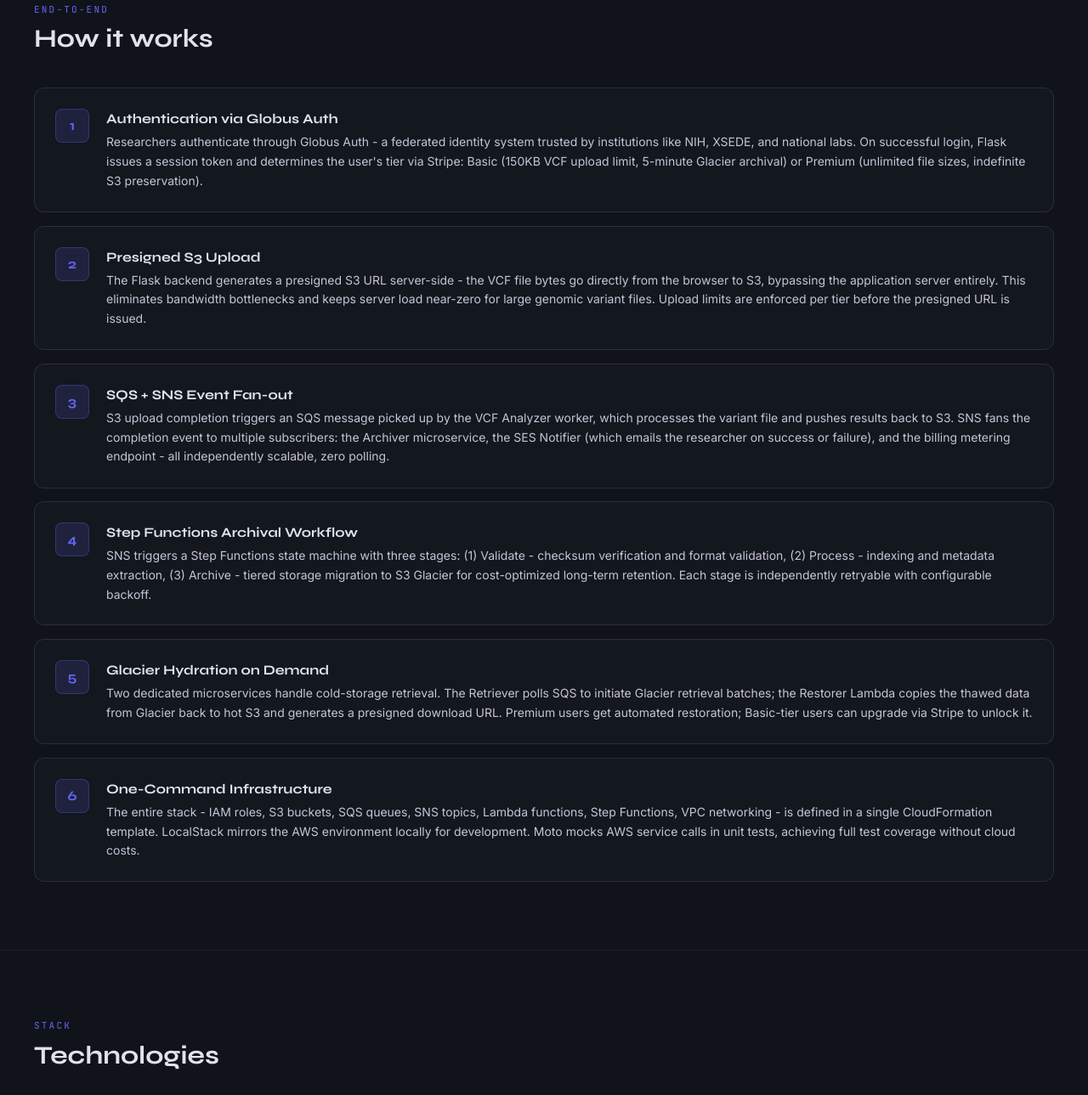
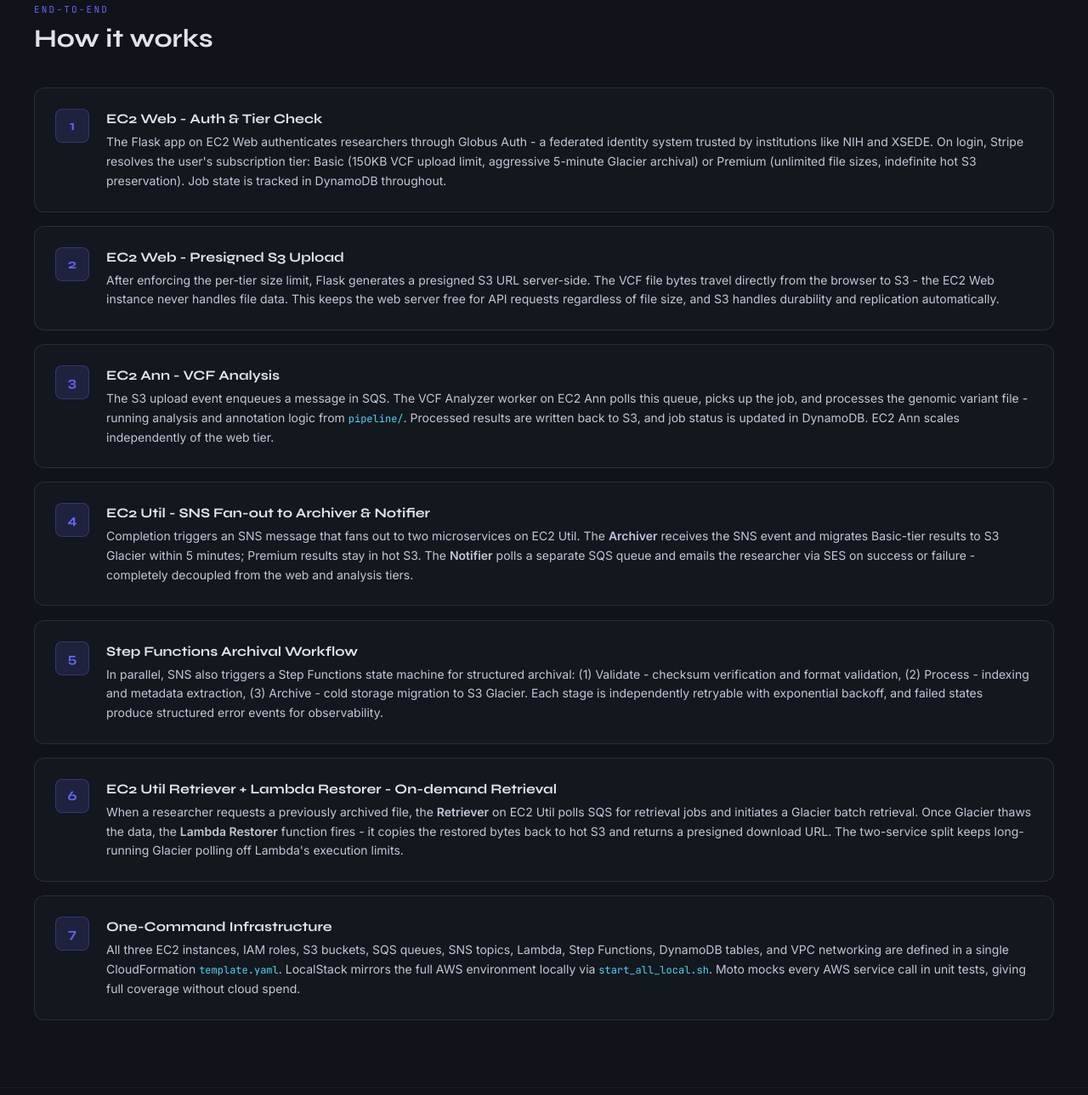
Before and after one commit to samadmd786/portfolio, a plain HTML site: page nucleuscloud.html in a window 1280 px wide. Shown: the part 1855-3144 px from the top of the page at 85% size. Drawn offline with nearby package versions, Linux system fonts and the light colour scheme.

Commit message:
Rewrite How it works: 7 steps reflecting 3 EC2 instances + Lambda Restorer

```diff
--- a/nucleuscloud.html
+++ b/nucleuscloud.html
@@ -297,8 +297,8 @@ tailwind.config = {
         <div class="glass-panel rounded-xl p-6 flex gap-5 items-start step-card">
           <div class="w-10 h-10 rounded-lg bg-primary/15 border border-primary/30 flex items-center justify-center font-syne font-bold text-primary flex-shrink-0">1</div>
           <div>
-            <div class="font-syne font-bold mb-1">Authentication via Globus Auth</div>
-            <p class="text-on-surface-variant text-sm leading-relaxed">Researchers authenticate through Globus Auth - a federated identity system trusted by institutions like NIH, XSEDE, and national labs. On successful login, Flask issues a session token and determines the user's tier via Stripe: Basic (150KB VCF upload limit, 5-minute Glacier archival) or Premium (unlimited file sizes, indefinite S3 preservation).</p>
+            <div class="font-syne font-bold mb-1">EC2 Web - Auth &amp; Tier Check</div>
+            <p class="text-on-surface-variant text-sm leading-relaxed">The Flask app on EC2 Web authenticates researchers through Globus Auth - a federated identity system trusted by institutions like NIH and XSEDE. On login, Stripe resolves the user's subscription tier: Basic (150KB VCF upload limit, aggressive 5-minute Glacier archival) or Premium (unlimited file sizes, indefinite hot S3 preservation). Job state is tracked in DynamoDB throughout.</p>
           </div>
         </div>
 
@@ -306,8 +306,8 @@ tailwind.config = {
         <div class="glass-panel rounded-xl p-6 flex gap-5 items-start step-card">
           <div class="w-10 h-10 rounded-lg bg-primary/15 border border-primary/30 flex items-center justify-center font-syne font-bold text-primary flex-shrink-0">2</div>
           <div>
-            <div class="font-syne font-bold mb-1">Presigned S3 Upload</div>
-            <p class="text-on-surface-variant text-sm leading-relaxed">The Flask backend generates a presigned S3 URL server-side - the VCF file bytes go directly from the browser to S3, bypassing the application server entirely. This eliminates bandwidth bottlenecks and keeps server load near-zero for large genomic variant files. Upload limits are enforced per tier before the presigned URL is issued.</p>
+            <div class="font-syne font-bold mb-1">EC2 Web - Presigned S3 Upload</div>
+            <p class="text-on-surface-variant text-sm leading-relaxed">After enforcing the per-tier size limit, Flask generates a presigned S3 URL server-side. The VCF file bytes travel directly from the browser to S3 - the EC2 Web instance never handles file data. This keeps the web server free for API requests regardless of file size, and S3 handles durability and replication automatically.</p>
           </div>
         </div>
 
@@ -315,8 +315,8 @@ tailwind.config = {
         <div class="glass-panel rounded-xl p-6 flex gap-5 items-start step-card">
           <div class="w-10 h-10 rounded-lg bg-primary/15 border border-primary/30 flex items-center justify-center font-syne font-bold text-primary flex-shrink-0">3</div>
           <div>
-            <div class="font-syne font-bold mb-1">SQS + SNS Event Fan-out</div>
-            <p class="text-on-surface-variant text-sm leading-relaxed">S3 upload completion triggers an SQS message picked up by the VCF Analyzer worker, which processes the variant file and pushes results back to S3. SNS fans the completion event to multiple subscribers: the Archiver microservice, the SES Notifier (which emails the researcher on success or failure), and the billing metering endpoint - all independently scalable, zero polling.</p>
+            <div class="font-syne font-bold mb-1">EC2 Ann - VCF Analysis</div>
+            <p class="text-on-surface-variant text-sm leading-relaxed">The S3 upload event enqueues a message in SQS. The VCF Analyzer worker on EC2 Ann polls this queue, picks up the job, and processes the genomic variant file - running analysis and annotation logic from <span class="font-code text-xs text-secondary">pipeline/</span>. Processed results are written back to S3, and job status is updated in DynamoDB. EC2 Ann scales independently of the web tier.</p>
           </div>
         </div>
 
@@ -324,8 +324,8 @@ tailwind.config = {
         <div class="glass-panel rounded-xl p-6 flex gap-5 items-start step-card">
           <div class="w-10 h-10 rounded-lg bg-primary/15 border border-primary/30 flex items-center justify-center font-syne font-bold text-primary flex-shrink-0">4</div>
           <div>
-            <div class="font-syne font-bold mb-1">Step Functions Archival Workflow</div>
-            <p class="text-on-surface-variant text-sm leading-relaxed">SNS triggers a Step Functions state machine with three stages: (1) Validate - checksum verification and format validation, (2) Process - indexing and metadata extraction, (3) Archive - tiered storage migration to S3 Glacier for cost-optimized long-term retention. Each stage is independently retryable with configurable backoff.</p>
+            <div class="font-syne font-bold mb-1">EC2 Util - SNS Fan-out to Archiver &amp; Notifier</div>
+            <p class="text-on-surface-variant text-sm leading-relaxed">Completion triggers an SNS message that fans out to two microservices on EC2 Util. The <strong>Archiver</strong> receives the SNS event and migrates Basic-tier results to S3 Glacier within 5 minutes; Premium results stay in hot S3. The <strong>Notifier</strong> polls a separate SQS queue and emails the researcher via SES on success or failure - completely decoupled from the web and analysis tiers.</p>
           </div>
         </div>
 
@@ -333,8 +333,8 @@ tailwind.config = {
         <div class="glass-panel rounded-xl p-6 flex gap-5 items-start step-card">
           <div class="w-10 h-10 rounded-lg bg-primary/15 border border-primary/30 flex items-center justify-center font-syne font-bold text-primary flex-shrink-0">5</div>
           <div>
-            <div class="font-syne font-bold mb-1">Glacier Hydration on Demand</div>
-            <p class="text-on-surface-variant text-sm leading-relaxed">Two dedicated microservices handle cold-storage retrieval. The Retriever polls SQS to initiate Glacier retrieval batches; the Restorer Lambda copies the thawed data from Glacier back to hot S3 and generates a presigned download URL. Premium users get automated restoration; Basic-tier users can upgrade via Stripe to unlock it.</p>
+            <div class="font-syne font-bold mb-1">Step Functions Archival Workflow</div>
+            <p class="text-on-surface-variant text-sm leading-relaxed">In parallel, SNS also triggers a Step Functions state machine for structured archival: (1) Validate - checksum verification and format validation, (2) Process - indexing and metadata extraction, (3) Archive - cold storage migration to S3 Glacier. Each stage is independently retryable with exponential backoff, and failed states produce structured error events for observability.</p>
           </div>
         </div>
 
@@ -342,8 +342,17 @@ tailwind.config = {
         <div class="glass-panel rounded-xl p-6 flex gap-5 items-start step-card">
           <div class="w-10 h-10 rounded-lg bg-primary/15 border border-primary/30 flex items-center justify-center font-syne font-bold text-primary flex-shrink-0">6</div>
           <div>
+            <div class="font-syne font-bold mb-1">EC2 Util Retriever + Lambda Restorer - On-demand Retrieval</div>
+            <p class="text-on-surface-variant text-sm leading-relaxed">When a researcher requests a previously archived file, the <strong>Retriever</strong> on EC2 Util polls SQS for retrieval jobs and initiates a Glacier batch retrieval. Once Glacier thaws the data, the <strong>Lambda Restorer</strong> function fires - it copies the restored bytes back to hot S3 and returns a presigned download URL. The two-service split keeps long-running Glacier polling off Lambda's execution limits.</p>
+          </div>
+        </div>
+
+        <!-- Step 7 -->
+        <div class="glass-panel rounded-xl p-6 flex gap-5 items-start step-card">
+          <div class="w-10 h-10 rounded-lg bg-primary/15 border border-primary/30 flex items-center justify-center font-syne font-bold text-primary flex-shrink-0">7</div>
+          <div>
             <div class="font-syne font-bold mb-1">One-Command Infrastructure</div>
-            <p class="text-on-surface-variant text-sm leading-relaxed">The entire stack - IAM roles, S3 buckets, SQS queues, SNS topics, Lambda functions, Step Functions, VPC networking - is defined in a single CloudFormation template. LocalStack mirrors the AWS environment locally for development. Moto mocks AWS service calls in unit tests, achieving full test coverage without cloud costs.</p>
+            <p class="text-on-surface-variant text-sm leading-relaxed">All three EC2 instances, IAM roles, S3 buckets, SQS queues, SNS topics, Lambda, Step Functions, DynamoDB tables, and VPC networking are defined in a single CloudFormation <span class="font-code text-xs text-secondary">template.yaml</span>. LocalStack mirrors the full AWS environment locally via <span class="font-code text-xs text-secondary">start_all_local.sh</span>. Moto mocks every AWS service call in unit tests, giving full coverage without cloud spend.</p>
           </div>
         </div>
       </div>
```
